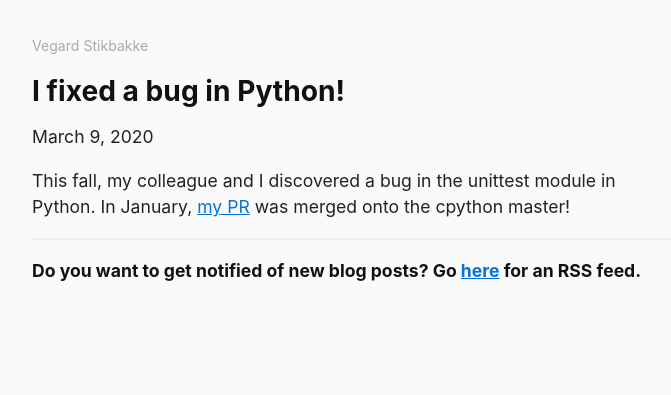
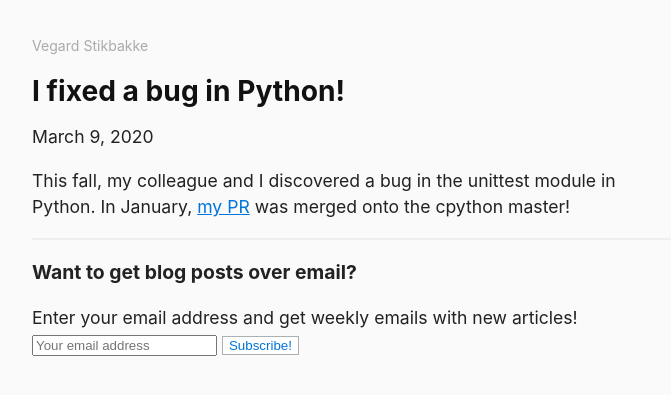
Before and after one commit to vegarsti/vegarsti.github.io, a Jekyll site: the page built from _posts/2020-03-09-python-contribution.md, in a window 1280 px wide. Shown: the top 395 px of the page, without its empty margins (288-959 px from the left). Built offline with Jekyll 4.4.1, drawn with Linux system fonts in a browser that asks for light colours; nearby versions of some CDN libraries.

Commit message:
Add email list signup form to blog posts

```diff
--- a/_includes/post_footer.html
+++ b/_includes/post_footer.html
@@ -1,6 +1,13 @@
 <footer>
     <hr>
-    <p>
-        <strong>Do you want to get notified of new blog posts? Go <a href="/feed.xml">here</a> for an RSS feed.</strong>
+<div style="background: #fafafa" id="mc_embed_signup">
+  <form action="https://vegardstikbakke.us20.list-manage.com/subscribe/post?u=8cd07ffc22c8ec35f8a0a35e9&amp;id=7ef632232b" method="post" id="mc-embedded-subscribe-form" name="mc-embedded-subscribe-form" class="validate" target="_blank" novalidate>
+    <div style="position: absolute; left: -5000px; background: #fafafa;" aria-hidden="true"><input type="text" name="b_e200d69fa3b8b310e009b2ada_aa42caf979" tabindex="-1" value=""></div>
+    <h3>Want to get blog posts over email?</h3>
+    <p>Enter your email address and get weekly emails with new articles!<br/>
+      <input type="email" value="" name="EMAIL" class="required email" id="mce-EMAIL" placeholder="Your email address">
+      <input style="color: #0074D9; background: #fff; border: 1px solid #ABB0B2" type="submit" value="Subscribe!" name="subscribe" id="mc-embedded-subscribe" class="button"/>
     </p>
+  </form>
+</div>
 </footer>
```
